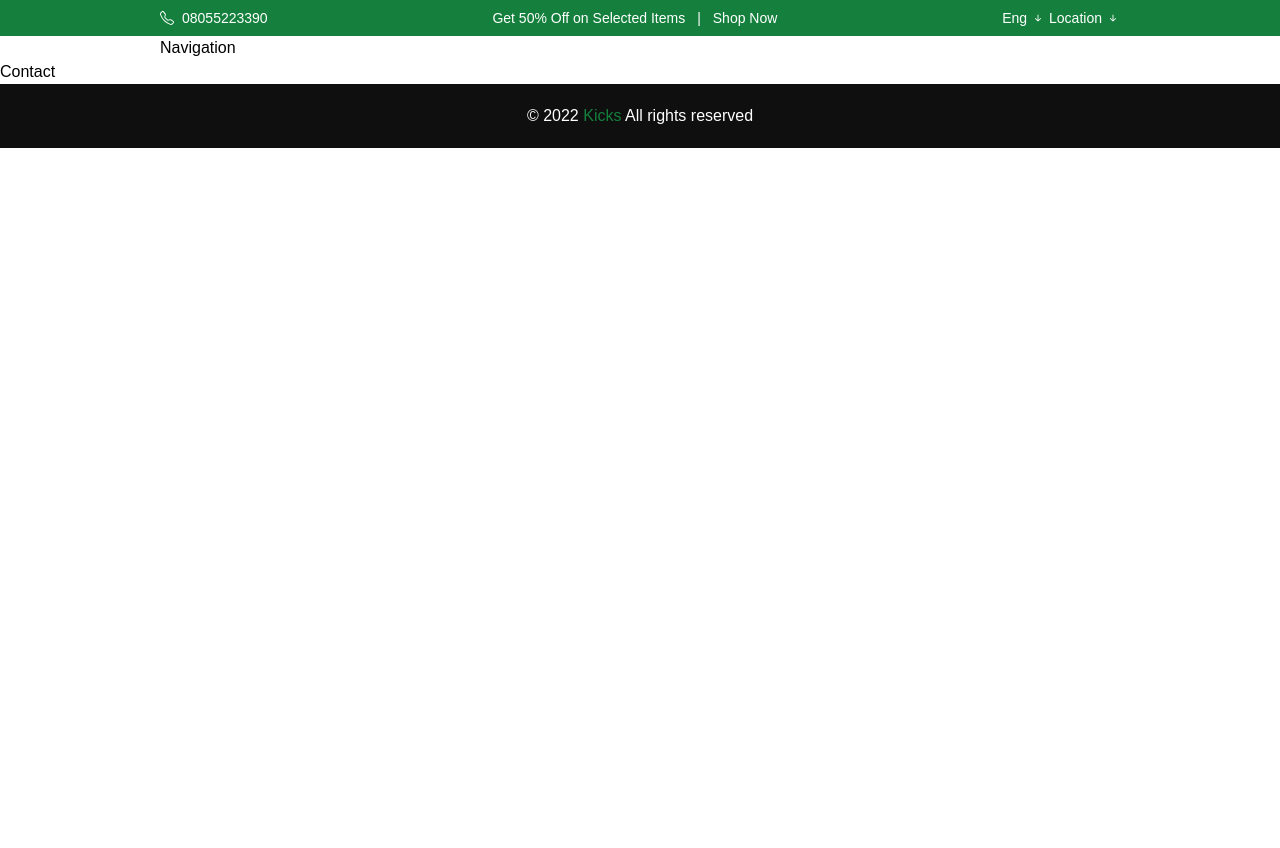
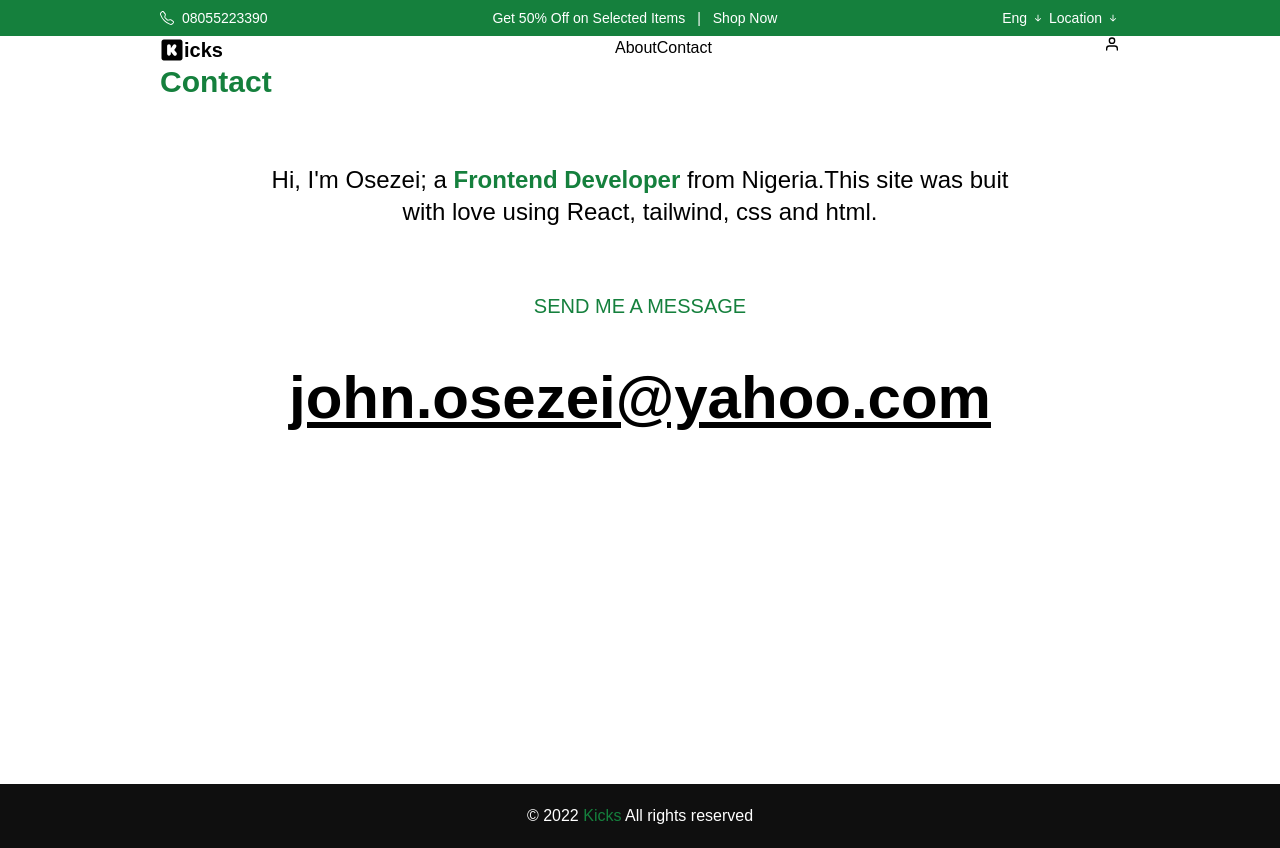
Before and after one commit to Osezei/productsDisplayPracice, a React (Create React App) app: page /contact in a window 1280 px wide. Before the commit the page ends 800 px from the top, so only its background shows below. Built offline with nearby package versions, Linux system fonts and the light colour scheme.

Commit message:
today's job

```diff
--- a/src/components/Navigation.js
+++ b/src/components/Navigation.js
@@ -17,33 +17,28 @@ const Navigation = () => {
   //   setStatus(e.target.checked);
   //};
   return (
-    <Main className="container">
-      {/* <Link to="/" className="bg-green-700">
-        <span>
-          <FaKickstarter />
-        </span>
-        icks
-      </Link>
+    <Main className="container flex justify-between">
+      <div className="flex">
+        <Link to="/" className=" flex items-center text-xl font-semibold">
+          <span className="text-2xl">
+            <FaKickstarter />
+          </span>
+          icks
+        </Link>
+      </div>
 
-      <label htmlFor="check" className="flex lg:hidden">
-        <input
-          type="checkbox"
-          id="check"
-          value={status}
-          onChange={(e) => handleChange(e)}
-        />
-      </label>
-      <Link to="/about">About</Link>
-      <Link to="/contact">Contact</Link> */}
-      <h1>Navigation</h1>
+      <div>
+        <Link to="/">About</Link>
+        <Link to="/contact">Contact</Link>
+      </div>
+
+      <div>
+        <FiUser />
+      </div>
     </Main>
   );
 };
 
 export default Navigation;
 
-const Main = styled.div`
-  .image {
-    width: 5%;
-  }
-`;
+const Main = styled.div``;
--- a/src/index.css
+++ b/src/index.css
@@ -36,3 +36,12 @@ body {
 .page {
   min-height: 90vh;
 }
+.mail {
+  word-wrap: break-word;
+}
+ul {
+  list-style-type: none;
+}
+a {
+  text-decoration: none;
+}
--- a/src/pages/Contact.js
+++ b/src/pages/Contact.js
@@ -1,7 +1,37 @@
 import React from "react";
+import { Link } from "react-router-dom";
 
 const Contact = () => {
-  return <div>Contact</div>;
+  return (
+    <section className="container page">
+      <div>
+        <h2 className="font-semibold text-3xl text-green-700">Contact</h2>
+      </div>
+      <div className="pt-16">
+        <p className="text-2xl lg:px-24 lg:text-center">
+          Hi, I'm Osezei; a{" "}
+          <span className="text-green-700 font-semibold">
+            Frontend Developer
+          </span>{" "}
+          from Nigeria.This site was buit with love using React, tailwind, css
+          and html.
+        </p>
+        <div className="pt-16 text-center">
+          <h3 className="pb-10 uppercase text-xl text-text-color mb-2 text-green-700">
+            Send me a message
+          </h3>
+          <a
+            className=" text-5xl lg:text-6xl font-semibold text-text-color underline underline-offset-4 mail "
+            href="mailto:john.osezei@yahoo.com"
+            target="_blank"
+            rel="noreferrer"
+          >
+            john.osezei@yahoo.com
+          </a>
+        </div>
+      </div>
+    </section>
+  );
 };
 
 export default Contact;
--- a/src/pages/SingleProductPage.js
+++ b/src/pages/SingleProductPage.js
@@ -73,19 +73,19 @@ const SingleProductPage = function () {
               </span>
             </div>
 
-            <div className="">
+            <div className="text-2xl mb-6 bg-gray-100 items-center rounded-full py-3 px-10 w-48">
               <button
                 type="button"
                 onClick={() => decreaseAmount(tempStock, single.stock)}
-                className=""
+                className="font-medium"
               >
                 -
               </button>
-              <span className="">{tempStock}</span>
+              <span className="font-semibold px-7">{tempStock}</span>
               <button
                 type="button"
                 onClick={() => increaseAmount(tempStock, single.stock)}
-                className=""
+                className="font-medium"
               >
                 +
               </button>
@@ -94,9 +94,9 @@ const SingleProductPage = function () {
             <Link
               to="/cart"
               onClick={() => addToCart(single.id, tempStock, single)}
-              className="capitalize bg-green-700 rounded-full  items-center font-semibold text-white"
+              className=" bg-green-700 rounded-full  items-center font-semibold text-lg text-white px-10 py-4 hover:bg-[white] hover:text-green-700 border-4"
             >
-              add to cart
+              Add to Cart
             </Link>
           </div>
         </div>
```
